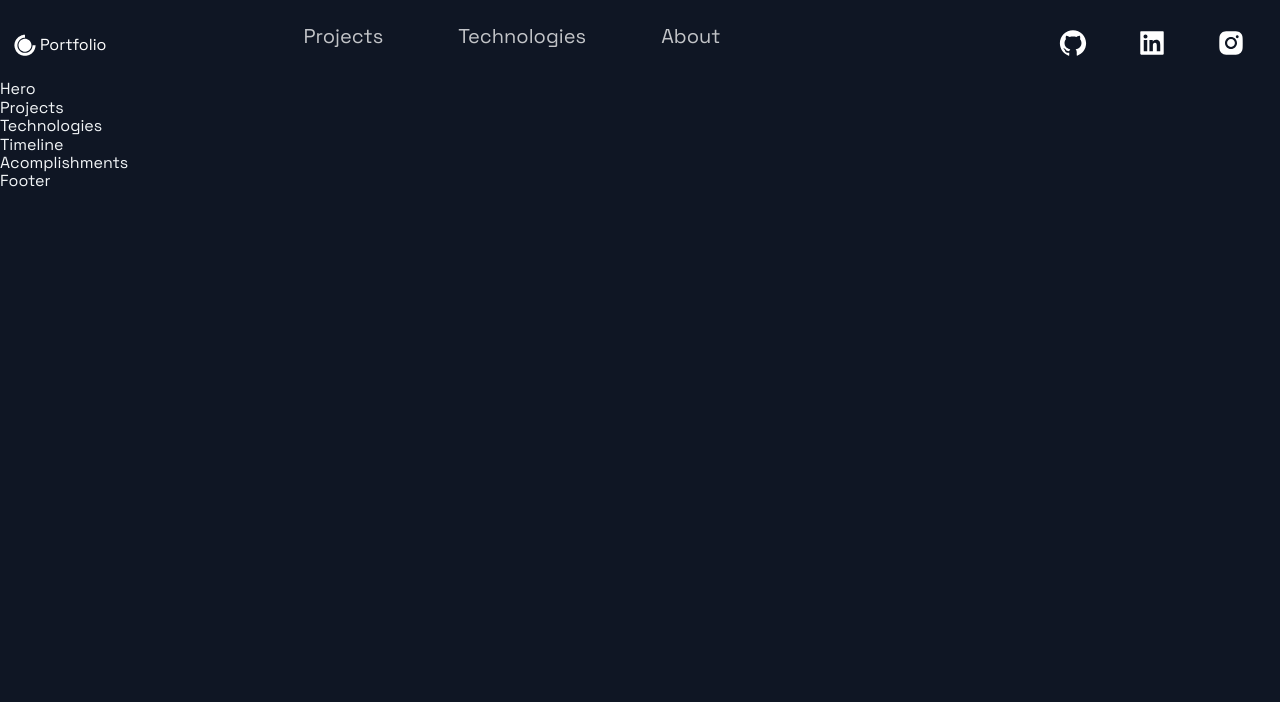
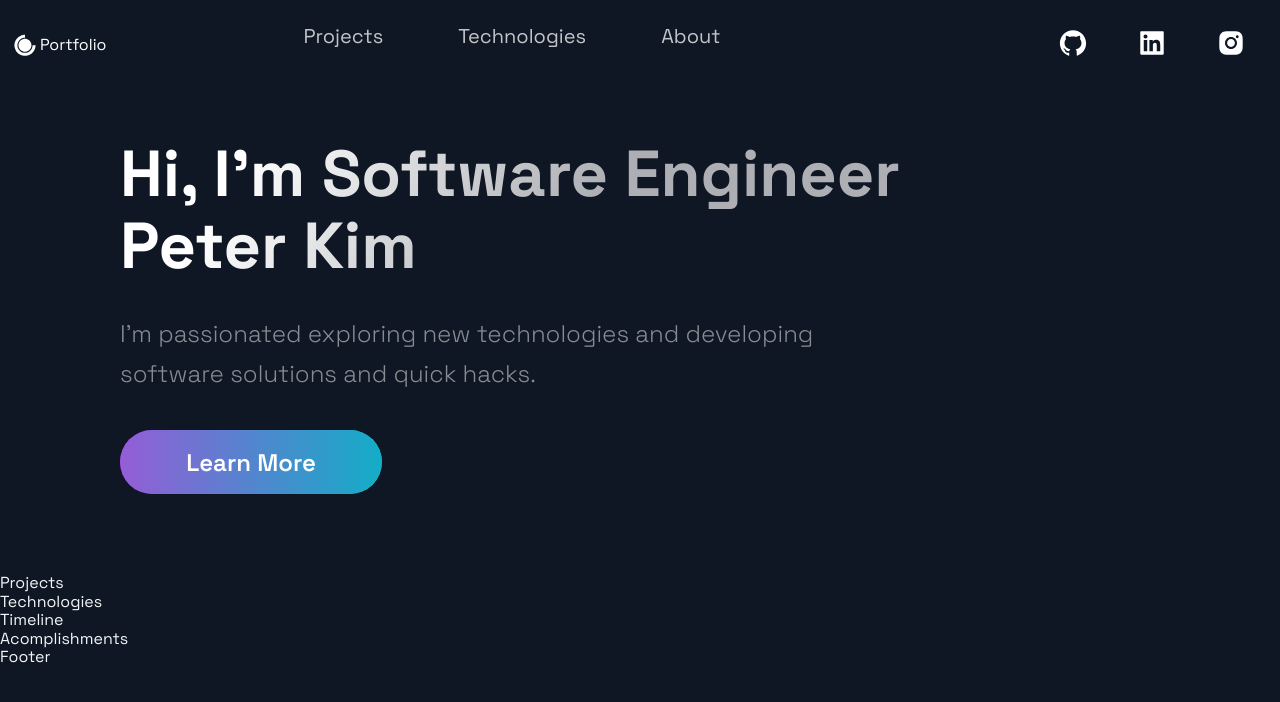
Before and after one commit to Taesan-Peter-Kim-Code/Portfolio_Website, a Next.js app: page / in a window 1280 px wide. Shown: the top 702 px of the page. Built offline with nearby package versions, Linux system fonts and the light colour scheme.

Commit message:
modified hero

```diff
--- a/src/components/Header/Header.js
+++ b/src/components/Header/Header.js
@@ -9,7 +9,7 @@ const Header = () =>  (
   <Container>
     <Div1>
       <Link href="/">
-        <a style={{ display: "flex", alignItems: "center", color: "white" }}>
+        <a style={{ display: "flex", alignItems: "center", color: "white", marginBottom: '20;' }}>
           <DiCssdeck size="3rem" /> <span>Portfolio</span>
         </a>
       </Link>
--- a/src/components/Hero/Hero.js
+++ b/src/components/Hero/Hero.js
@@ -5,9 +5,18 @@ import Button from '../../styles/GlobalComponents/Button';
 import { LeftSection } from './HeroStyles';
 
 const Hero = (props) => (
-  <div>
-    Hero
-  </div>
+  <Section row nopadding>
+    <LeftSection>
+      <SectionTitle main center>
+        Hi, I'm Software Engineer <br />
+        Peter Kim
+      </SectionTitle>
+      <SectionText>
+        I'm passionated exploring new technologies and developing software solutions and quick hacks.
+      </SectionText>
+      <Button onClick={() => window.location = 'https://www.linkedin.com/in/peter-kim-436782183/'}>Learn More</Button>
+    </LeftSection>
+  </Section>
 );
 
 export default Hero;
```
